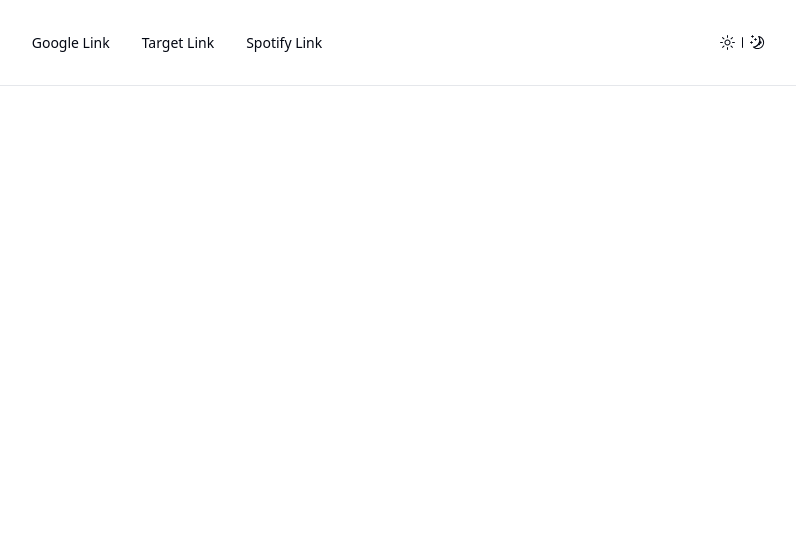
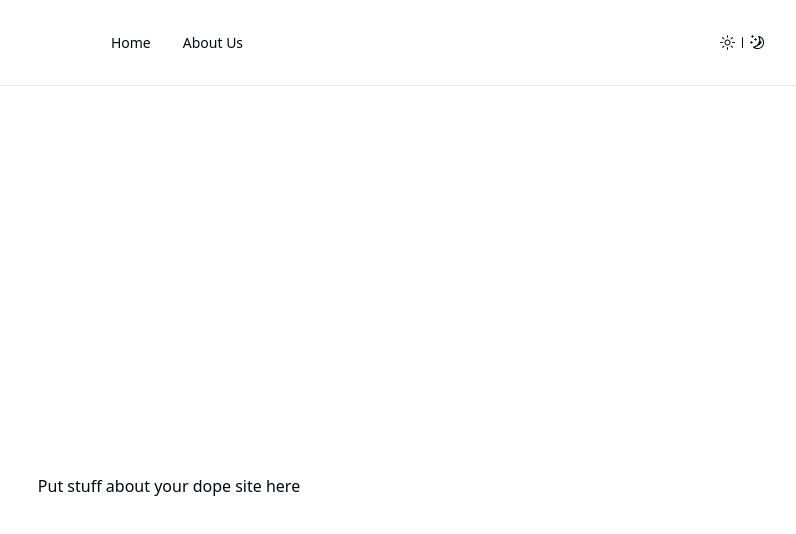
Before and after one commit to alxjmyr/hot-turbo-fullstack, a React (Vite) app in the folder frontend/: page /about in a window 1280 px wide. Shown: the top 534 px of the page, without its empty margins (471-1267 px from the left). Built offline with nearby package versions, Linux system fonts and the light colour scheme.

Commit message:
Routering and pages

```diff
--- a/frontend/package.json
+++ b/frontend/package.json
@@ -18,6 +18,7 @@
     "lucide-react": "^0.323.0",
     "react": "^18.2.0",
     "react-dom": "^18.2.0",
+    "react-router-dom": "^6.22.1",
     "tailwind-merge": "^2.2.1",
     "tailwindcss-animate": "^1.0.7"
   },
--- a/frontend/src/App.jsx
+++ b/frontend/src/App.jsx
@@ -1,44 +1,20 @@
 import './globals.css'
 
-import { useTheme } from './contexts/ThemeContext'
 import MainNav from './components/MainNavBar';
+import AppRoutes from './AppRoutes';
+import { NavRouteList } from './AppRoutes';
 
 function App() {
   // dashboard page example
   // https://github.com/shadcn-ui/ui/blob/main/apps/www/app/examples/dashboard/page.tsx
   // use radix react icons
-  const { theme } = useTheme();
-
-  const menuItems = [
-    { title: "Google Link", path: "https://google.com" },
-    { title: "Target Link", path: "https://target.com" },
-    { title: "Spotify Link", path: "https://spotify.com" }
-  ]
 
   return (
     <>
-      <MainNav navItems={menuItems} />
-
-      <div className="grid place-items-center h-screen">
-
-        {theme === 'light' ? (
-          <img
-            src="turbo-sketch.svg"
-            alt="Turbo Charger"
-            width="250px"
-            height="250px"
-          />
-        ) : (
-          <img
-            src="turbo-sketch-white.svg"
-            alt="Turbo Charger"
-            width="250px"
-            height="250px"
-          />
-        )}
-      </div>
+      <MainNav navItems={NavRouteList} />
+      <AppRoutes />
     </>
   )
 }
 
-export default App
+export default App;
--- /dev/null
+++ b/frontend/src/AppRoutes.jsx
@@ -0,0 +1,26 @@
+import { BrowserRouter as Router, Routes, Route, Navigate } from "react-router-dom";
+
+import Home from "./pages/HomePage";
+import About from "./pages/AboutPage";
+import NotFound from "./pages/NotFoundPage";
+
+export const NavRouteList = [
+    { title: "Home", path: "/" },
+    { title: "About Us", path: "/about" }
+]
+
+const AppRoutes = () => {
+    return (
+        <Router>
+            <Routes>
+                <Route path="/" element={<Home />} />
+                <Route path="/home" element={<Navigate to="/" />} />
+                <Route path="/about" element={<About />} />
+                {/* Error not found fall back */}
+                <Route path="*" element={<NotFound />} />
+            </Routes>
+        </Router>
+    );
+};
+
+export default AppRoutes;
--- a/frontend/src/components/MainNavBar.jsx
+++ b/frontend/src/components/MainNavBar.jsx
@@ -16,19 +16,25 @@ const MainNav = (navItems) => {
             <div className="items-center justify-between px-1 max-w-screen-xl mx-auto md:flex md:px-8">
                 <div className="flex items-center justify-between md:block">
                     {theme === 'light' ? (
+                        <a href="/home">
                             <img
                                 src="turbo-sketch.svg"
                                 alt="Turbo Charger"
                                 width="85px"
                                 height="85px"
                             />
+                        </a>
+
                     ) : (
+                        <a href="/home">
                             <img
                                 src="turbo-sketch-white.svg"
                                 alt="Turbo Charger"
                                 width="85px"
                                 height="85px"
                             />
+                        </a>
+
                     )}
                     <div className="md:hidden">
                         <NavBurgerMenu items={menuItems} />
--- /dev/null
+++ b/frontend/src/pages/AboutPage.jsx
@@ -0,0 +1,10 @@
+const About = () => {
+    return (
+        // <div className="grid place-items-center h-screen">
+        <div className="grid place-items-center h-screen">
+            <p>Put stuff about your dope site here</p>
+        </div>
+    )
+};
+
+export default About;
--- /dev/null
+++ b/frontend/src/pages/HomePage.jsx
@@ -0,0 +1,28 @@
+import { useTheme } from "@/contexts/ThemeContext";
+
+const Home = () => {
+    const { theme } = useTheme();
+
+    return (
+        <div className="grid place-items-center h-screen">
+
+            {theme === 'light' ? (
+                <img
+                    src="turbo-sketch.svg"
+                    alt="Turbo Charger"
+                    width="250px"
+                    height="250px"
+                />
+            ) : (
+                <img
+                    src="turbo-sketch-white.svg"
+                    alt="Turbo Charger"
+                    width="250px"
+                    height="250px"
+                />
+            )}
+        </div>
+    )
+};
+
+export default Home;
--- /dev/null
+++ b/frontend/src/pages/NotFoundPage.jsx
@@ -0,0 +1,10 @@
+const NotFound = () => {
+    return (
+        // <div className="grid place-items-center h-screen">
+        <div className="grid place-items-center h-screen">
+            <p>How the F$!&# did you get here!?! This page doesn't exist</p>
+        </div>
+    )
+};
+
+export default NotFound;
```
Also changed, not shown: 2 other files (tests, documents, lock files or other folders). Lines whose indentation alone changed are shown as unchanged.
